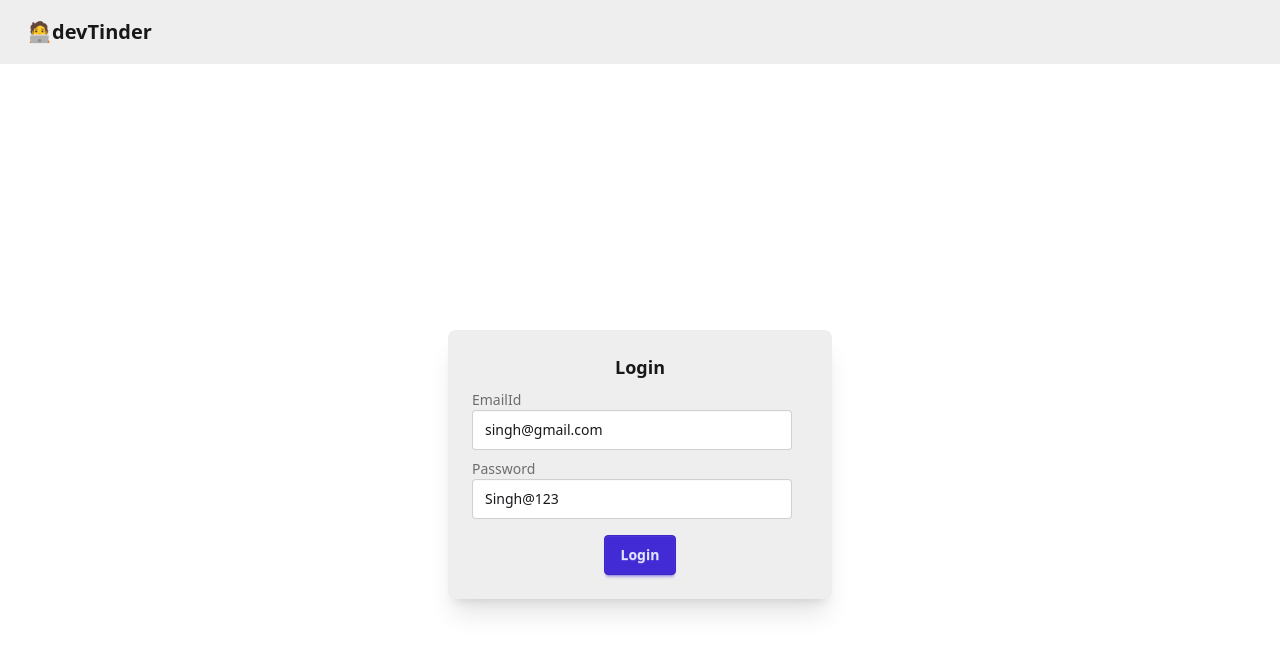
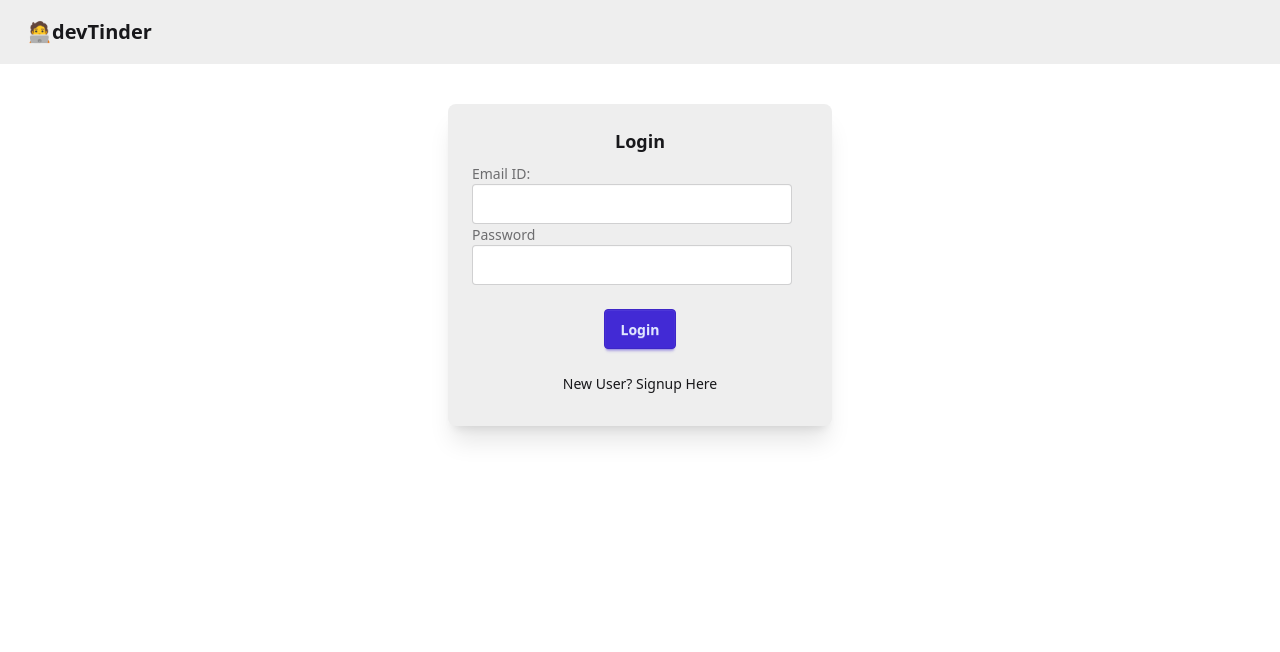
Before and after one commit to 23himanshusingh/devTinder-web, a React (Vite) app: page /login in a window 1280 px wide. Shown: the top 652 px of the page. Built offline with nearby package versions, Linux system fonts and the light colour scheme; no server answers.

Commit message:
enhanced Login component with signup functionality

```diff
--- a/src/components/ConnectionRequests.jsx
+++ b/src/components/ConnectionRequests.jsx
@@ -36,7 +36,11 @@ const Requests = () => {
   if (!requests) return;
 
   if (requests.length === 0)
-    return <h1 className="flex justify-center my-10"> No Requests Found</h1>;
+    return (
+      <h1 className="text-center my-10 text-xl font-bold text-white">
+        No Requests Found
+      </h1>
+    );
 
   return (
     <div className="text-center my-10">
--- a/src/components/Login.jsx
+++ b/src/components/Login.jsx
@@ -1,66 +1,129 @@
-import React, { useState } from "react";
+import { useState } from "react";
 import axios from "axios";
 import { useDispatch } from "react-redux";
 import { addUser } from "../utils/userSlice";
+import { useNavigate } from "react-router-dom";
 import { BASE_URL } from "../utils/constants";
-import { useNavigate } from "react-router-dom";
 
 const Login = () => {
-    const [email, setEmail] = useState("singh@gmail.com");
-    const [password, setPassword] = useState("Singh@123");
+  const [email, setemail] = useState("");
+  const [password, setPassword] = useState("");
+  const [firstName, setFirstName] = useState("");
+  const [lastName, setLastName] = useState("");
+  const [isLoginForm, setIsLoginForm] = useState(true);
   const [error, setError] = useState("");
   const dispatch = useDispatch();
   const navigate = useNavigate();
 
-    const onClickHandle = async () => {
-        try{
-            const res = await axios.post(BASE_URL+"/login",{
+  const handleLogin = async () => {
+    try {
+      const res = await axios.post(
+        BASE_URL + "/login",
+        {
           email,
-                password
-            },{withCredentials:true});
-            dispatch(addUser(res.data));
-            navigate('/');
-        }catch(err){
-            setError(err?.response?.data || 'Something went wrong!');
+          password,
+        },
+        { withCredentials: true }
+      );
+      dispatch(addUser(res?.data));
+      return navigate("/");
+    } catch (err) {
+      setError(err?.response?.data || "Something went wrong");
     }
   };
+
+  const handleSignUp = async () => {
+    try {
+      const res = await axios.post(
+        BASE_URL + "/signup",
+        { firstName, lastName, email, password },
+        { withCredentials: true }
+      );
+      dispatch(addUser(res?.data?.data));
+      return navigate("/profile");
+    } catch (err) {
+      setError(err?.response?.data || "Something went wrong");
+    }
+  };
+
   return (
-    <div className="flex items-center justify-center min-h-screen">
+    <div className="flex justify-center my-10">
       <div className="card bg-base-300 w-96 shadow-xl">
         <div className="card-body">
-          <h2 className="card-title justify-center">Login</h2>
-          <label className="form-control w-full max-w-xs">
+          <h2 className="card-title justify-center">
+            {isLoginForm ? "Login" : "Sign Up"}
+          </h2>
+          <div>
+            {!isLoginForm && (
+              <>
+                <label className="form-control w-full max-w-xs my-2">
                   <div className="label">
-              <span className="label-text">EmailId</span>
+                    <span className="label-text">First Name</span>
+                  </div>
+                  <input
+                    type="text"
+                    value={firstName}
+                    className="input input-bordered w-full max-w-xs"
+                    onChange={(e) => setFirstName(e.target.value)}
+                  />
+                </label>
+                <label className="form-control w-full max-w-xs my-2">
+                  <div className="label">
+                    <span className="label-text">Last Name</span>
+                  </div>
+                  <input
+                    type="text"
+                    value={lastName}
+                    className="input input-bordered w-full max-w-xs"
+                    onChange={(e) => setLastName(e.target.value)}
+                  />
+                </label>
+              </>
+            )}
+            <label className="form-control w-full max-w-xs my-2">
+              <div className="label">
+                <span className="label-text">Email ID:</span>
               </div>
               <input
                 type="text"
                 value={email}
                 className="input input-bordered w-full max-w-xs"
-              onChange={(e) => setEmail(e.target.value)}
+                onChange={(e) => setemail(e.target.value)}
               />
             </label>
-          <label className="form-control w-full max-w-xs">
+            <label className="form-control w-full max-w-xs my-2">
               <div className="label">
                 <span className="label-text">Password</span>
               </div>
               <input
-              type="text"
+                type="password"
                 value={password}
                 className="input input-bordered w-full max-w-xs"
                 onChange={(e) => setPassword(e.target.value)}
               />
             </label>
-          <div className="text-red-500 flex text-center content-center justify-center">
-            <p>{error}</p>
           </div>
-          <div className="card-actions justify-center">
-            <button className="btn btn-primary" onClick={onClickHandle}>Login</button>
+          <p className="text-red-500">{error}</p>
+          <div className="card-actions justify-center m-2">
+            <button
+              className="btn btn-primary"
+              onClick={isLoginForm ? handleLogin : handleSignUp}
+            >
+              {isLoginForm ? "Login" : "Sign Up"}
+            </button>
           </div>
+
+          <p
+            className="m-auto cursor-pointer py-2"
+            onClick={() => setIsLoginForm((value) => !value)}
+          >
+            {isLoginForm
+              ? "New User? Signup Here"
+              : "Existing User? Login Here"}
+          </p>
         </div>
       </div>
     </div>
   );
 };
-
 export default Login;
```
Lines whose indentation alone changed are shown as unchanged.
